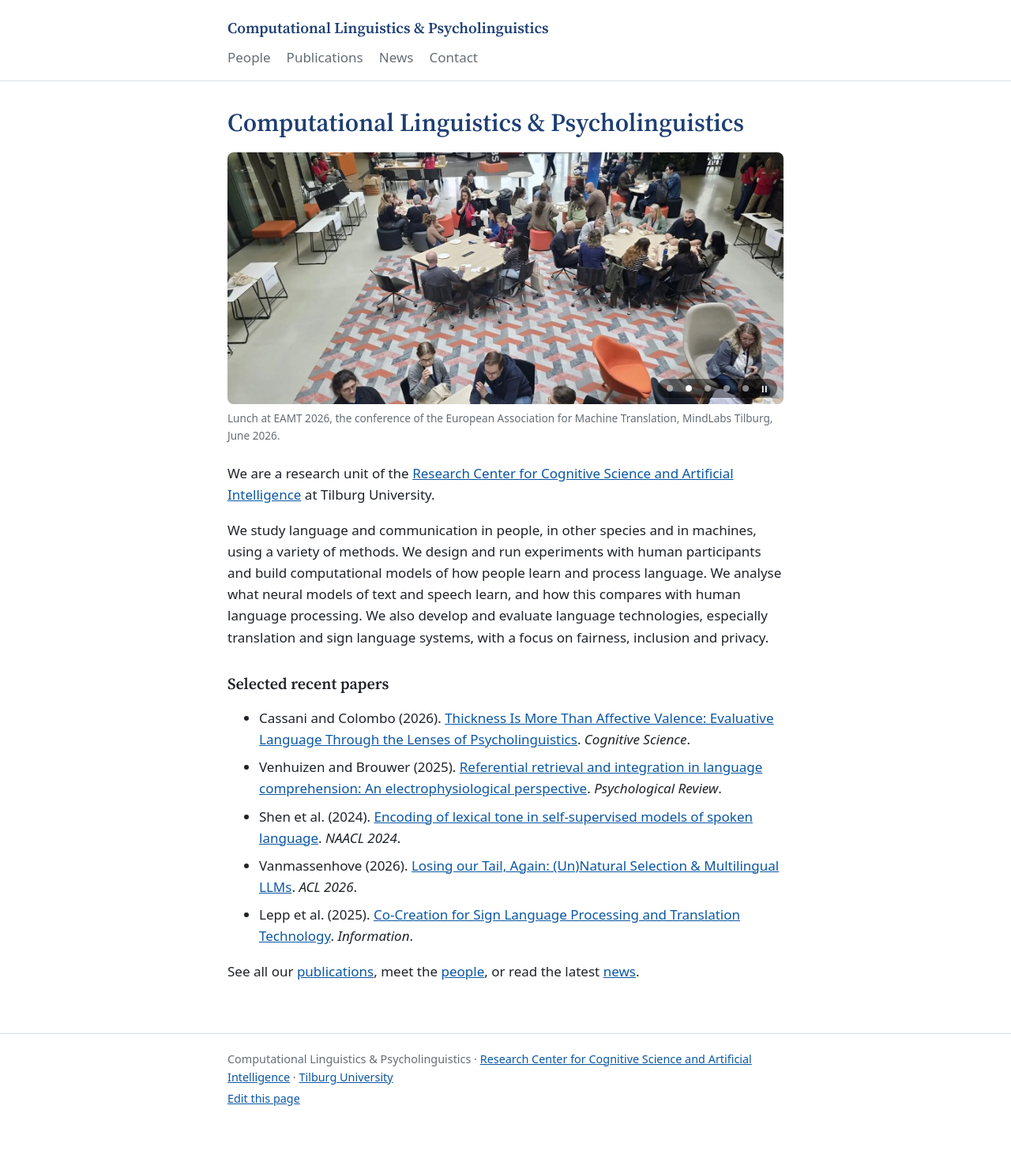
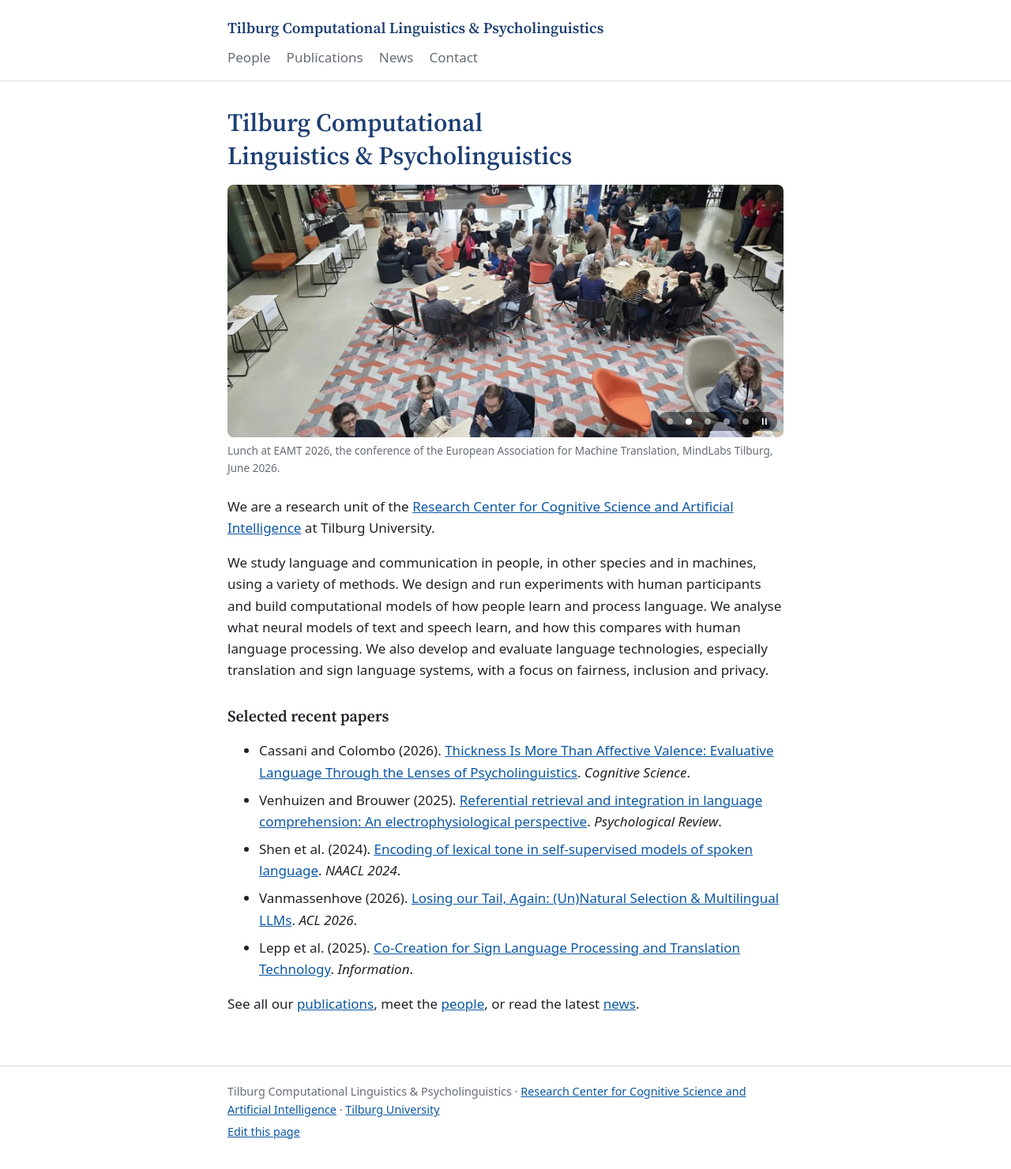
Before and after one commit to tcsai/language-computation, a Jekyll site: the page built from index.md, in a window 1280 px wide. Shown: the whole page at 79% size. Built offline with Jekyll 4.4.1, drawn with Linux system fonts in a browser that asks for light colours; our own code applies the rules of GitHub Pages for plain Markdown files; before the commit the page ends 1439 px from its top, so only the background shows below that.

Commit message:
Rename site to Tilburg Computational Linguistics & Psycholinguistics
Balance line breaks in headings and the header title, and use a smaller
page title on phones so the home page title fits on two lines.

Co-Authored-By: Claude Opus 5.5 <noreply@anthropic.com>

```diff
--- a/_config.yml
+++ b/_config.yml
@@ -1,7 +1,7 @@
 # ---------------------------------------------------------------------------
 # Site settings
 # ---------------------------------------------------------------------------
-title: Computational Linguistics & Psycholinguistics
+title: Tilburg Computational Linguistics & Psycholinguistics
 # Short summary used by search engines and link previews.
 description: >-
   A research unit at Tilburg University studying language in people and in
--- a/assets/css/style.css
+++ b/assets/css/style.css
@@ -64,15 +64,16 @@ img { max-width: 100%; height: auto; }
 address { font-style: normal; }
 
 h1, h2, h3, .site-title { font-family: "Source Serif 4", Georgia, "Times New Roman", serif; font-weight: 600; }
-h1, h2, h3 { line-height: 1.3; }
+h1, h2, h3 { line-height: 1.3; text-wrap: balance; }
 h1 { font-size: 2rem; margin: 0 0 1rem; color: var(--accent); }
 h2 { font-size: 1.25rem; margin: 2rem 0 0.75rem; }
+@media (max-width: 30rem) { h1 { font-size: 1.6rem; } }
 
 .skip-link { position: absolute; left: -999px; }
 .skip-link:focus { left: 1rem; top: 1rem; background: var(--bg); }
 
 /* Header */
-.site-header { border-bottom: 1px solid var(--border); padding-top: 1.25rem; padding-bottom: 1rem; }
+.site-header { border-bottom: 1px solid var(--border); padding-top: 1.25rem; padding-bottom: 1rem; text-wrap: balance; }
 .site-title { color: var(--accent); font-size: 1.2rem; text-decoration: none; }
 .site-nav { display: flex; flex-wrap: wrap; gap: 0.25rem 1.25rem; margin-top: 0.5rem; }
 .site-nav a { color: var(--muted); text-decoration: none; }
--- a/index.md
+++ b/index.md
@@ -1,4 +1,4 @@
-# Computational Linguistics & Psycholinguistics
+# Tilburg Computational Linguistics & Psycholinguistics
 
 {% include photo-carousel.html %}
 
```
Also changed, not shown: README.md.
